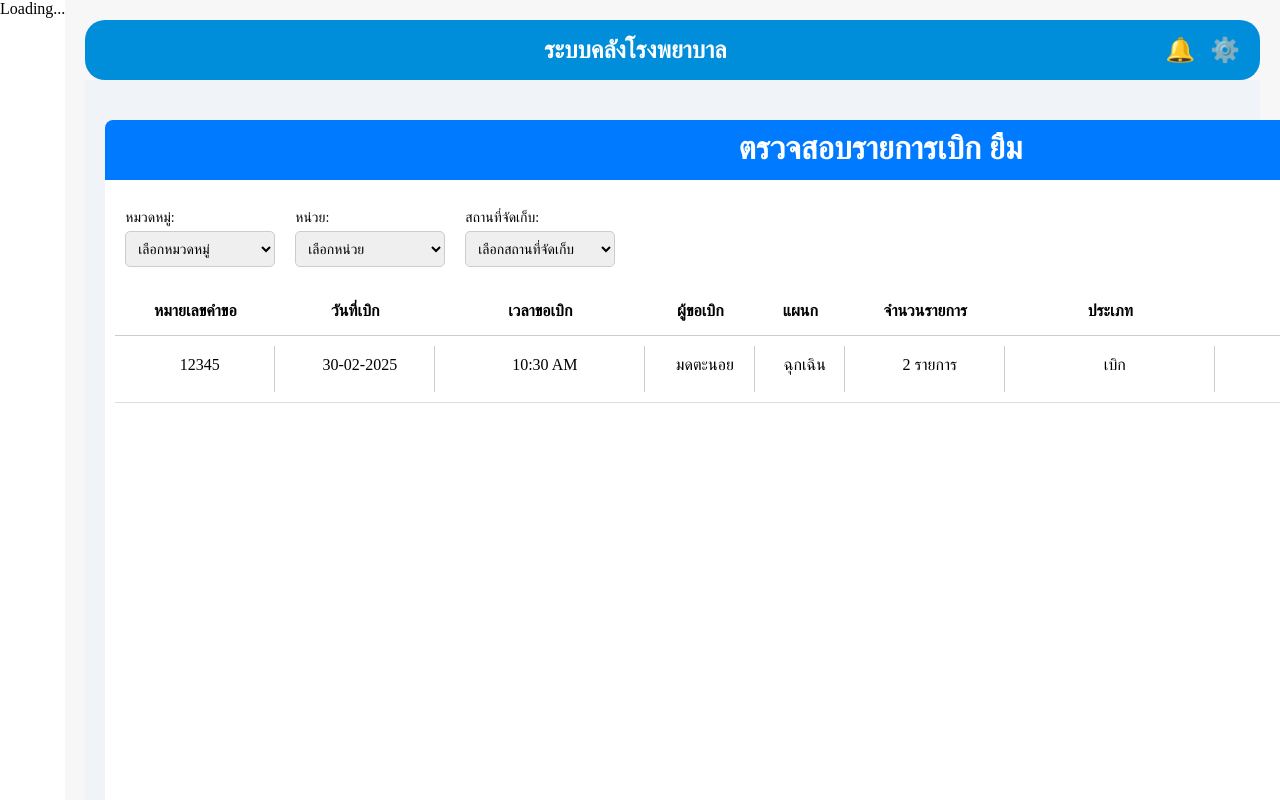
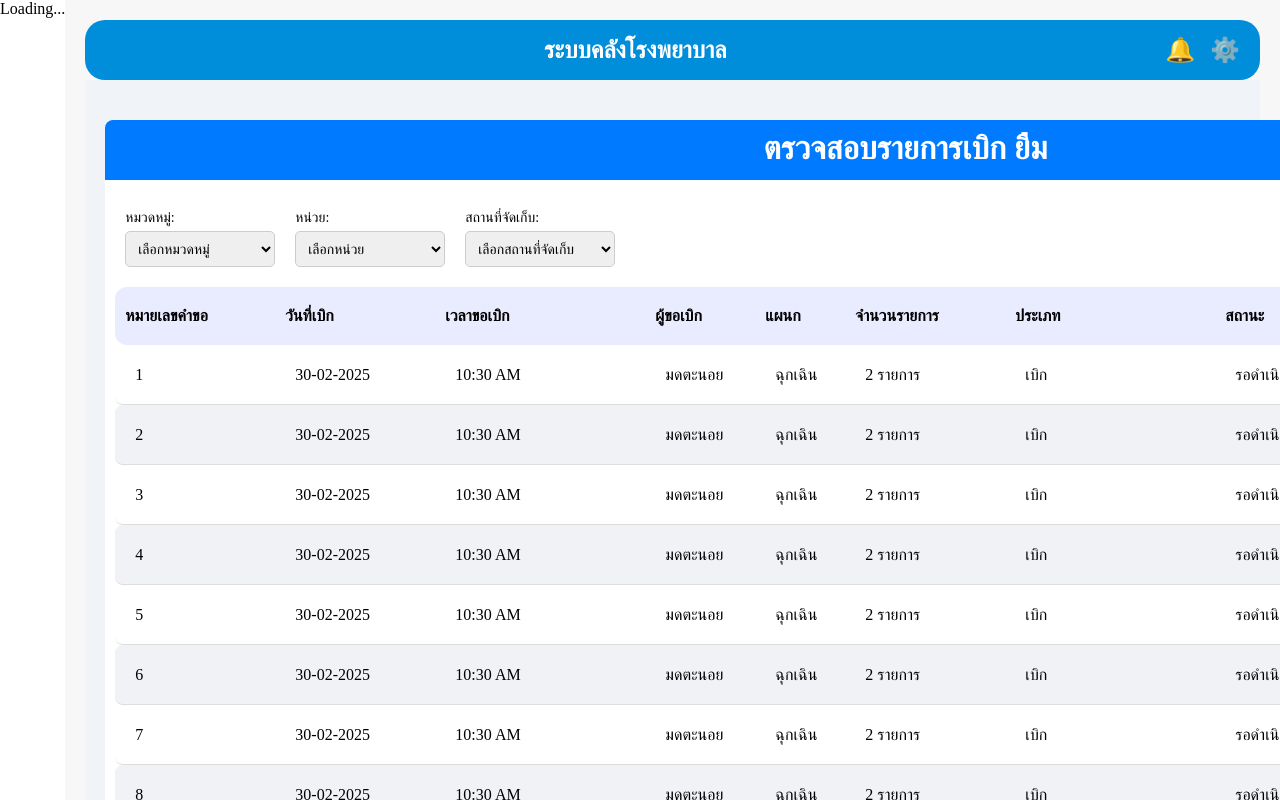
Before and after one commit to Se7en31x/HosWarehouse, a Next.js app in the folder frontend/: page /approvalRequest in a window 1280 px wide. Built offline with nearby package versions, Linux system fonts and the light colour scheme; no server answers.

Commit message:
update approvalRequest

```diff
--- a/frontend/src/app/approvalRequest/page.js
+++ b/frontend/src/app/approvalRequest/page.js
@@ -2,7 +2,6 @@
 
 import { useState } from "react";
 import styles from "./page.module.css";
-
 
 export default function approvalRequest(){
     const [filter, setFilter] = useState("");
@@ -10,6 +9,8 @@ export default function approvalRequest(){
     const [unit, setUnit] = useState("");
     const [storage, setStorage] = useState("");
 
+    const [currentPage, setCurrentPage] = useState(1);
+    const itemsPerPage = 11; // จำนวนรายการที่แสดงต่อหน้า
     const handleFilterChange = (event) => {
       setFilter(event.target.value);
     };
@@ -28,8 +29,8 @@ export default function approvalRequest(){
 // ตัวอย่าง
     const inventoryData = [
     {
-      id: "12345",
-      date: "30-02-2025", // ลิงก์ของรูปภาพ
+      id: "1",
+      date: "30-02-2025",
       time: "10:30 AM",
       name: "มดตะนอย",
       department: "ฉุกเฉิน",
@@ -38,7 +39,152 @@ export default function approvalRequest(){
       status: "รอดำเนินการ",
       action: "รายละเอียด",
     },
-    ]
+
+    {
+      id: "2",
+      date: "30-02-2025",
+      time: "10:30 AM",
+      name: "มดตะนอย",
+      department: "ฉุกเฉิน",
+      list: "2 รายการ",
+      type: "เบิก",
+      status: "รอดำเนินการ",
+      action: "รายละเอียด",
+    },
+
+    {
+      id: "3",
+      date: "30-02-2025",
+      time: "10:30 AM",
+      name: "มดตะนอย",
+      department: "ฉุกเฉิน",
+      list: "2 รายการ",
+      type: "เบิก",
+      status: "รอดำเนินการ",
+      action: "รายละเอียด",
+    },
+
+    {
+      id: "4",
+      date: "30-02-2025",
+      time: "10:30 AM",
+      name: "มดตะนอย",
+      department: "ฉุกเฉิน",
+      list: "2 รายการ",
+      type: "เบิก",
+      status: "รอดำเนินการ",
+      action: "รายละเอียด",
+    },
+    {
+      id: "5",
+      date: "30-02-2025",
+      time: "10:30 AM",
+      name: "มดตะนอย",
+      department: "ฉุกเฉิน",
+      list: "2 รายการ",
+      type: "เบิก",
+      status: "รอดำเนินการ",
+      action: "รายละเอียด",
+    },
+
+    {
+      id: "6",
+      date: "30-02-2025",
+      time: "10:30 AM",
+      name: "มดตะนอย",
+      department: "ฉุกเฉิน",
+      list: "2 รายการ",
+      type: "เบิก",
+      status: "รอดำเนินการ",
+      action: "รายละเอียด",
+    },
+
+    {
+      id: "7",
+      date: "30-02-2025",
+      time: "10:30 AM",
+      name: "มดตะนอย",
+      department: "ฉุกเฉิน",
+      list: "2 รายการ",
+      type: "เบิก",
+      status: "รอดำเนินการ",
+      action: "รายละเอียด",
+    },
+
+    {
+      id: "8",
+      date: "30-02-2025",
+      time: "10:30 AM",
+      name: "มดตะนอย",
+      department: "ฉุกเฉิน",
+      list: "2 รายการ",
+      type: "เบิก",
+      status: "รอดำเนินการ",
+      action: "รายละเอียด",
+    },
+
+    {
+      id: "9",
+      date: "30-02-2025",
+      time: "10:30 AM",
+      name: "มดตะนอย",
+      department: "ฉุกเฉิน",
+      list: "2 รายการ",
+      type: "เบิก",
+      status: "รอดำเนินการ",
+      action: "รายละเอียด",
+    },
+
+    {
+      id: "10",
+      date: "30-02-2025",
+      time: "10:30 AM",
+      name: "มดตะนอย",
+      department: "ฉุกเฉิน",
+      list: "2 รายการ",
+      type: "เบิก",
+      status: "รอดำเนินการ",
+      action: "รายละเอียด",
+    },
+
+    {
+      id: "11",
+      date: "30-02-2025",
+      time: "10:30 AM",
+      name: "มดตะนอย",
+      department: "ฉุกเฉิน",
+      list: "2 รายการ",
+      type: "เบิก",
+      status: "รอดำเนินการ",
+      action: "รายละเอียด",
+    },
+
+    {
+      id: "12",
+      date: "30-02-2025",
+      time: "10:30 AM",
+      name: "มดตะนอย",
+      department: "ฉุกเฉิน",
+      list: "2 รายการ",
+      type: "เบิก",
+      status: "รอดำเนินการ",
+      action: "รายละเอียด",
+    },
+]
+    const currentItems = inventoryData.slice((currentPage - 1) * itemsPerPage, currentPage * itemsPerPage);
+
+    const handlePrevPage = () => {
+    if (currentPage > 1) {
+        setCurrentPage(currentPage - 1);
+    }
+    };
+
+    const handleNextPage = () => {
+    if (currentPage * itemsPerPage < inventoryData.length) {
+        setCurrentPage(currentPage + 1);
+    }
+    };
+
     return(
         <div className={styles.mainHome}>
             <div className={styles.infoContainer}>
@@ -105,7 +251,7 @@ export default function approvalRequest(){
                 </div>
 
                 {/* แถบหัวข้อคล้าย Excel */}
-                <div className={styles.tableHeader}>
+                <div className={`${styles.tableGrid} ${styles.tableHeader}`}>
                     <div className={styles.headerItem}>หมายเลขคำขอ</div>
                     <div className={styles.headerItem}>วันที่เบิก</div>
                     <div className={styles.headerItem}>เวลาขอเบิก</div>
@@ -119,8 +265,8 @@ export default function approvalRequest(){
 
                 {/* แสดงข้อมูลในตาราง */}
                 <div className={styles.inventory}>
-                    {inventoryData.map((item) => (
-                    <div className={styles.tableRow} key={item.id}>
+                    {currentItems.map((item) => (
+                    <div className={`${styles.tableGrid} ${styles.tableRow}`} key={item.id}>
                         <div className={styles.tableCell}>{item.id}</div>
                         <div className={styles.tableCell}>{item.date}</div>
                         <div className={styles.tableCell}>{item.time}</div>
@@ -134,8 +280,25 @@ export default function approvalRequest(){
                         </div>
                     </div>
                     ))}
-                    </div>
+                </div>
+                <div className={styles.pagination}>
+                    {/* ปุ่มย้อนกลับ */}
+                    <button
+                        className={styles.prevButton}
+                        onClick={handlePrevPage}
+                        disabled={currentPage === 1}>
+                        หน้าก่อนหน้า
+                    </button>
+
+                    {/* ปุ่มหน้าถัดไป */}
+                    <button
+                        className={styles.nextButton}
+                        onClick={handleNextPage}
+                        disabled={currentPage * itemsPerPage >= inventoryData.length}>
+                        หน้าถัดไป
+                    </button>
                 </div>
             </div>
+        </div>
     );
 }
--- a/frontend/src/app/approvalRequest/page.module.css
+++ b/frontend/src/app/approvalRequest/page.module.css
@@ -4,8 +4,8 @@
 }
 .infoContainer {
   margin: 20px 0;
-  width: 1550px;
-  height: 880px;
+  width: 1600px;
+  height: 100%;
   padding: 10px;
   background-color: #fff;
   border-radius: 5px;
@@ -74,32 +74,39 @@
   width: 250px; /* ความกว้างของช่องค้นหา */
 }
 
+.tableGrid {
+  display: grid;
+  grid-template-columns: 150px 150px 200px 100px 80px 150px 200px 200px 150px;
+  ;
+  gap: 10px;
+  /* overflow-x: auto; */
+  width: 100%;
+}
+
 /* แถบหัวข้อ */
 .tableHeader {
   margin-top: 10px;
-  display: grid;
-  grid-template-columns:  150px 150px 200px 100px 80px 150px 200px 200px 150px; /* คอลัมน์ */
-  gap: 10px;
-  padding: 5px;
-  background-color: #fff;
+  padding: 10px 0;
+  background-color: #E9EBFF;
   font-weight: bold;
-  border-bottom: 1px solid #ccc;
+  /* border-bottom: 1px solid #ccc; */
+  border-radius: 12px;
 }
 
 .headerItem {
   padding: 10px;
-  text-align: center;
-  border-radius: 5px;
-  font-weight: bold;
+  text-align: left;
 }
 
 .headerItem:last-child {
   border-right: none;
 }
 
-
 /* สไตล์สำหรับแถวในตาราง */
 .tableRow {
+  height: 60px;
+  width: 100%;
+  border-radius: 8px;
   display: grid;
   grid-template-columns: 150px 150px 200px 100px 80px 150px 200px 200px 150px;
   gap: 10px;
@@ -107,10 +114,19 @@
   border-bottom: 1px solid #ddd;
 }
 
+.tableRow:nth-child(even) {
+  background-color: #F1F2F6; /* สีสำหรับแถวคู่ */
+}
+
+.tableRow:nth-child(odd) {
+  background-color: #ffffff; /* สีสำหรับแถวคี่ */
+}
+
 .tableCell {
-  padding: 10px;
-  text-align: center;
-  border-right: 1px solid #ccc;
+  display: flex;
+  align-items: center;
+  padding: 0px 10px; /* บน-ล่าง 2px, ซ้าย-ขวา 10px */
+  text-align: left;
 }
 
 .tableCell:last-child {
@@ -129,3 +145,37 @@
 .actionButton:hover {
   background-color: #0056b3;
 }
+
+  /* /////////////////////////////////////////////////////////////////////////////////////////////////////// */
+  /* สไตล์สำหรับปุ่มย้อนกลับและหน้าถัดไป */
+  .pagination {
+    display: flex;
+    justify-content: center;
+    margin-top: 20px;
+  }
+
+  .prevButton,
+  .nextButton {
+    background-color: #007bff; /* สีพื้นหลังปุ่ม */
+    color: white; /* สีข้อความ */
+    border: none; /* กำหนดไม่ให้มีขอบ */
+    padding: 10px 20px; /* ขนาดของปุ่ม */
+    font-size: 16px; /* ขนาดตัวอักษร */
+    cursor: pointer; /* แสดงสัญลักษณ์ของการคลิก */
+    border-radius: 5px; /* มุมโค้ง */
+    transition: background-color 0.3s ease; /* การเปลี่ยนสีเมื่อ hover */
+    margin: 0 10px; /* ระยะห่างระหว่างปุ่ม */
+  }
+
+  /* เมื่อวางเมาส์ที่ปุ่ม */
+  .prevButton:hover,
+  .nextButton:hover {
+    background-color: #0056b3; /* สีพื้นหลังเมื่อ hover */
+  }
+
+  /* เมื่อปุ่มถูกปิดใช้งาน */
+  .prevButton:disabled,
+  .nextButton:disabled {
+    background-color: #ccc; /* สีพื้นหลังเมื่อปิดใช้งาน */
+    cursor: not-allowed; /* ไม่สามารถคลิกได้ */
+  }
```
